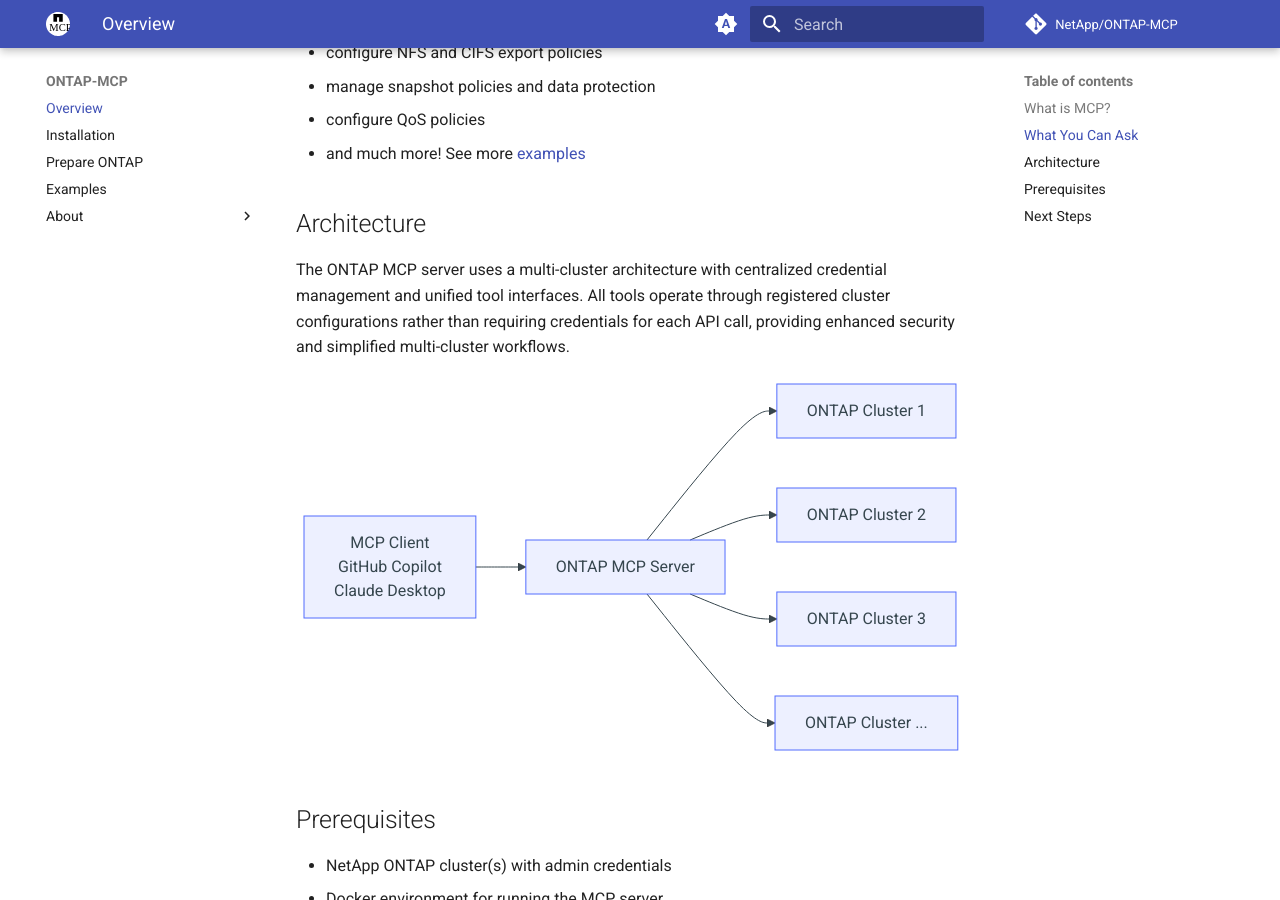
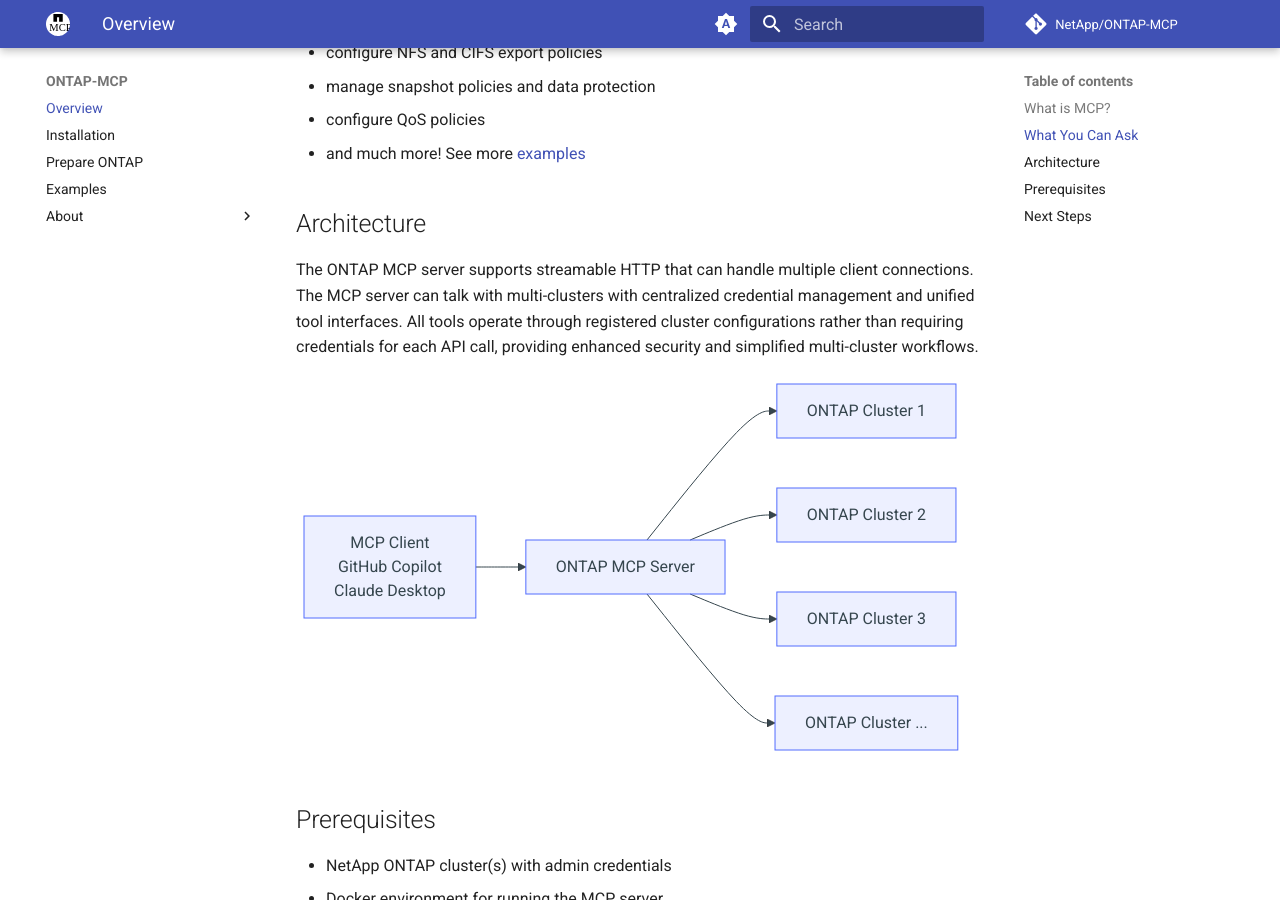
Before and after one commit to NetApp/ontap-mcp, an MkDocs documentation site: the page built from docs/index.md, in a window 1280 px wide and 900 px high, scrolled down 1035 px. Built offline with MkDocs 1.6.1 and Material for MkDocs 9.7.7, drawn with Linux system fonts in a browser that asks for light colours; emoji names are drawn with the system emoji font; comment, search, counter and statistics services are not loaded; the version menu is left out.

Commit message:
doc: clarify HTTP-SSE in docs

````diff
--- a/docs/index.md
+++ b/docs/index.md
@@ -29,7 +29,7 @@
 
 ## Architecture
 
-The ONTAP MCP server uses a multi-cluster architecture with centralized credential management and unified tool interfaces. All tools operate through registered cluster configurations rather than requiring credentials for each API call, providing enhanced security and simplified multi-cluster workflows.
+The ONTAP MCP server supports streamable HTTP that can handle multiple client connections. The MCP server can talk with multi-clusters with centralized credential management and unified tool interfaces. All tools operate through registered cluster configurations rather than requiring credentials for each API call, providing enhanced security and simplified multi-cluster workflows.
 
 ```mermaid
 graph LR
````
Also changed, not shown: README.md (+1 -1 lines).
